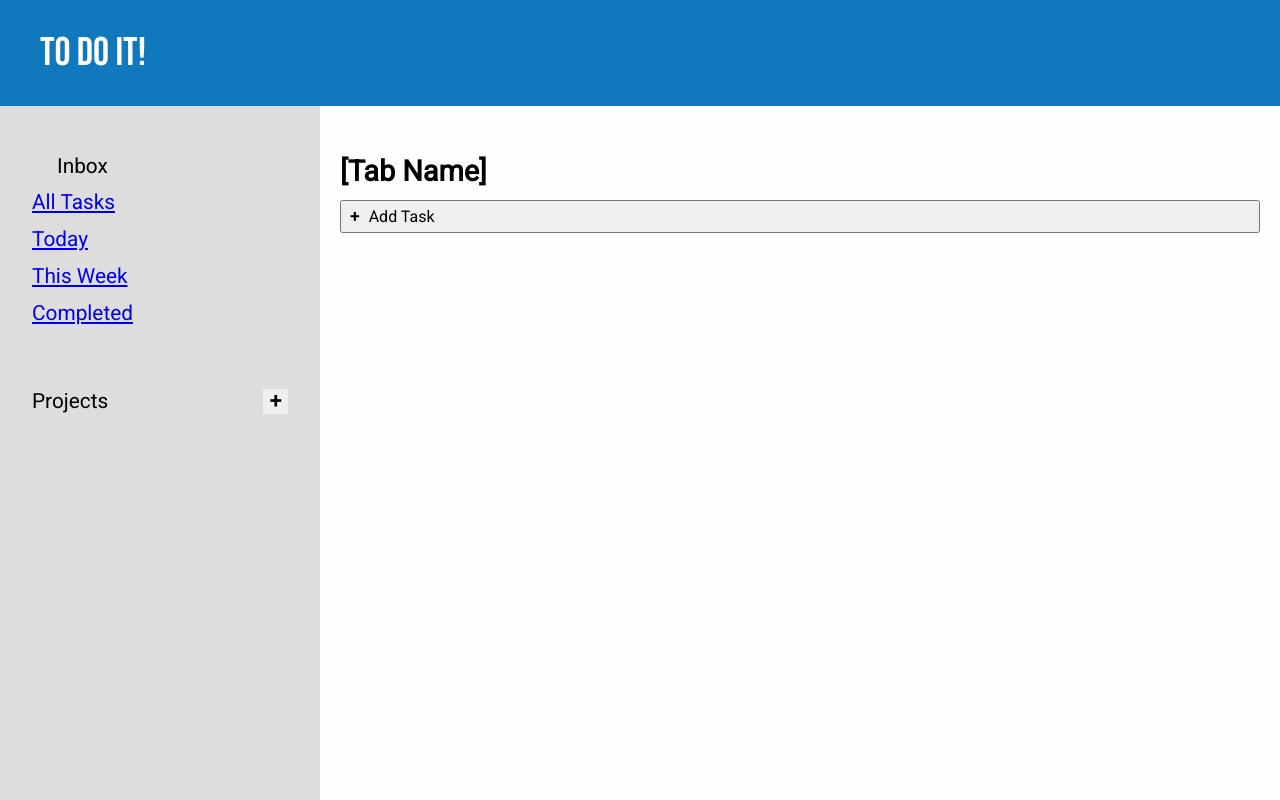
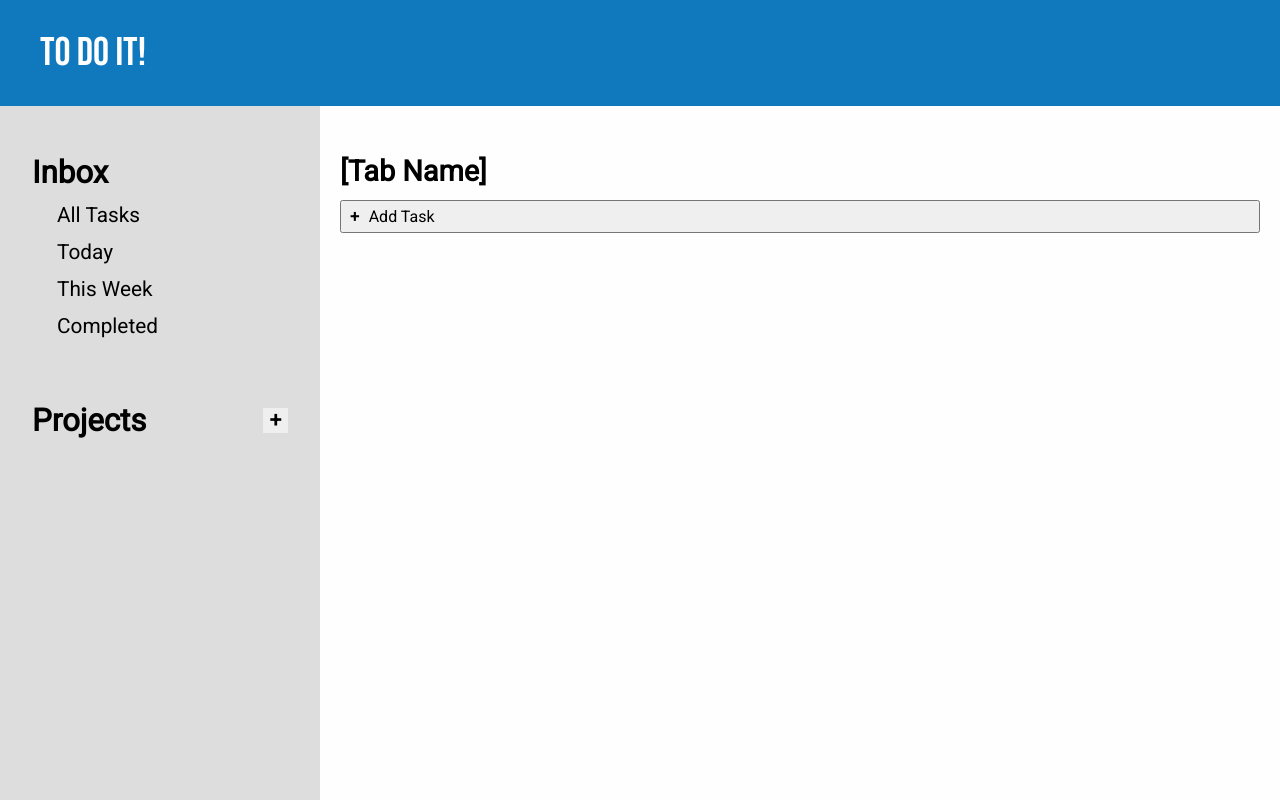
Before and after one commit to Wolflington/to-do, a website built with webpack: page dist/index.html in a window 1280 px wide. Built offline with nearby package versions, Linux system fonts and the light colour scheme.

Commit message:
Change <a> in sidebar links to <p> for consistency

```diff
--- a/dist/index.html
+++ b/dist/index.html
@@ -14,21 +14,21 @@
     <main>
         <section class = 'sidebar'>
             <nav class = 'sidebar-nav'>
-                <p class = 'nav-header'>Inbox</p>
-                <a class = 'link-all-tasks' href = '#'>All Tasks</a>
-                <a class = 'link-today' href = '#'>Today</a>
-                <a class = 'link-week' href = '#'>This Week</a>
-                <a class = 'link-completed' href = '#'>Completed</a>
+                <h2>Inbox</h2>
+                <p class = 'link-all-tasks'>All Tasks</p>
+                <p class = 'link-today'>Today</p>
+                <p class = 'link-week'>This Week</p>
+                <p class = 'link-completed'>Completed</p>
             </nav>
 
             <div class = 'sidebar-projects'>
                 <div class = 'projects-header'>
-                    Projects
+                    <h2>Projects</h2>
                     <button class = 'add-project-btn'>+</button>
                 </div>
                 <div class = 'project-modal hidden'>
                     <form id = 'project-form'>
-                        <input type = 'text' id = 'project-name' placeholder = 'Project Name'>
+                        <input type = 'text' id = 'project-title' placeholder = 'Project Name'>
 
                         <div class = 'project-form-btn'>
                             <input type = 'submit' id = 'submit-project' value = 'Add'>
```
